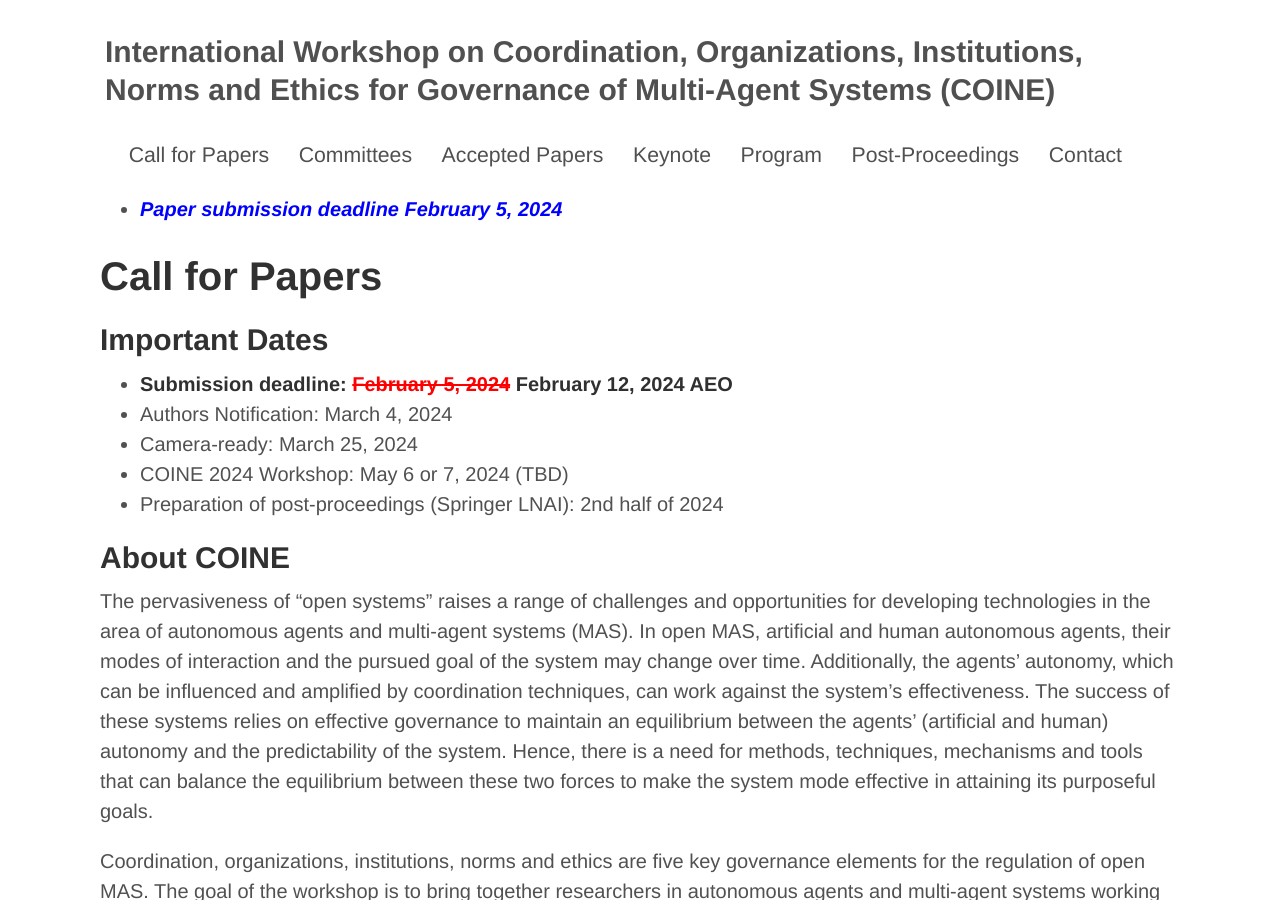
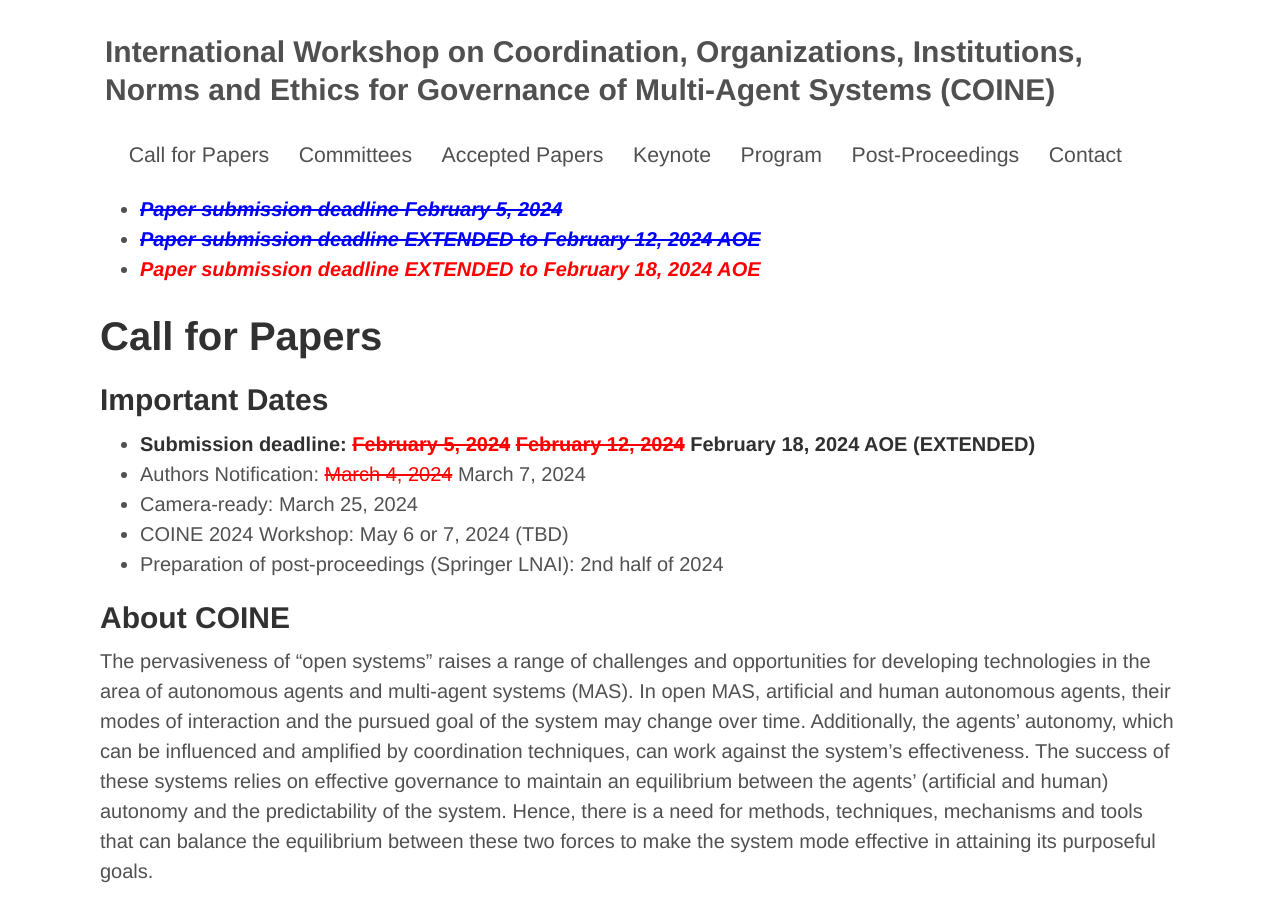
Before and after one commit to coin-workshop/coine-2024-auckland, a Jekyll site: the page built from call_for_papers.md, in a window 1280 px wide and 900 px high. Built offline with Jekyll 4.4.1, drawn with Linux system fonts in a browser that asks for light colours.

Commit message:
Submitted extended Feb 18

```diff
--- a/call_for_papers.md
+++ b/call_for_papers.md
@@ -1,13 +1,15 @@
 ---
 ---
 
-* __*<span style="color:blue">Paper submission deadline February 5, 2024</span>*__
+* __*<span style="color:blue; text-decoration: line-through;">Paper submission deadline February 5, 2024</span>*__
+* __*<span style="color:blue; text-decoration: line-through;">Paper submission deadline EXTENDED to February 12, 2024 AOE</span>*__
+* __*<span style="color:red;">Paper submission deadline EXTENDED to February 18, 2024 AOE</span>*__
 
 # Call for Papers
 
 ## Important Dates
-* **Submission deadline: <span style="color:red; text-decoration: line-through;">February 5, 2024</span> February 12, 2024 AEO**
-* Authors Notification: March 4, 2024
+* **Submission deadline: <span style="color:red; text-decoration: line-through;">February 5, 2024</span> <span style="color:red; text-decoration: line-through;">February 12, 2024</span> February 18, 2024 AOE (EXTENDED)**
+* Authors Notification: <span style="color:red; text-decoration: line-through;">March 4, 2024</span> March 7, 2024
 * Camera-ready: March 25, 2024
 * COINE 2024 Workshop: May 6 or 7, 2024 (TBD)
 * Preparation of post-proceedings (Springer LNAI): 2nd half of 2024
```
Also changed, not shown: index.md (+4 -3 lines).
